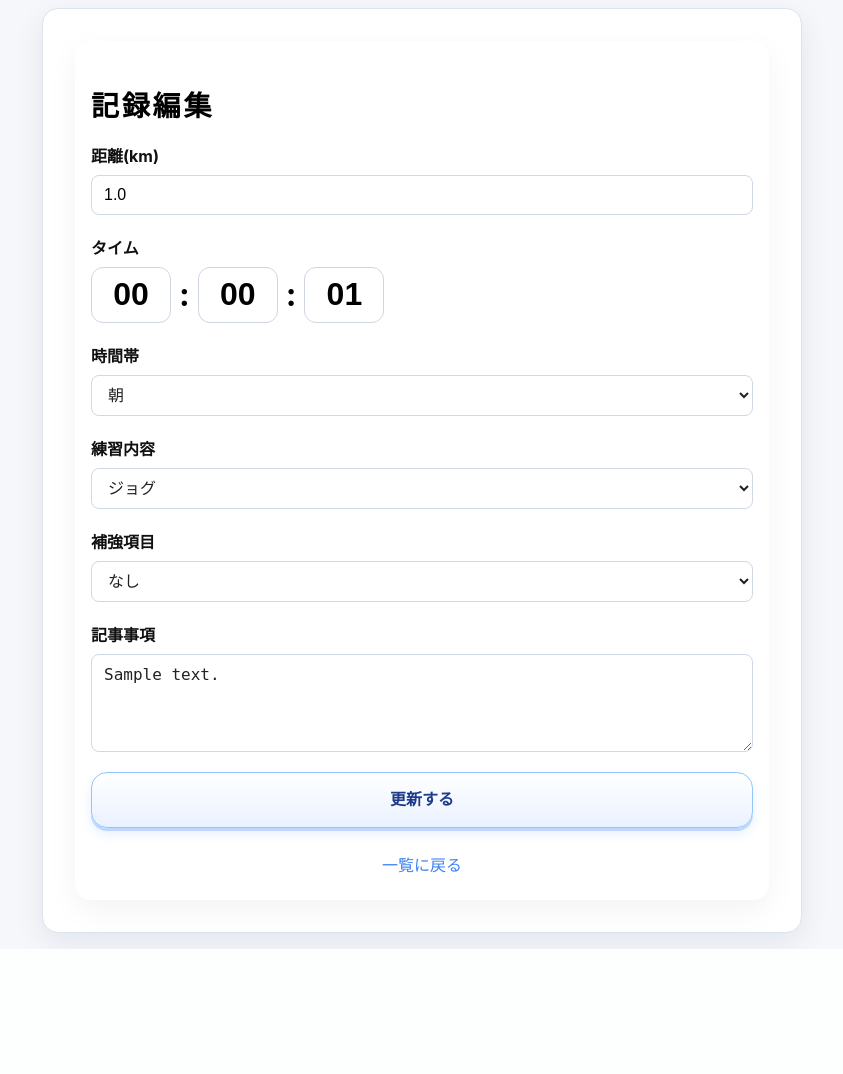
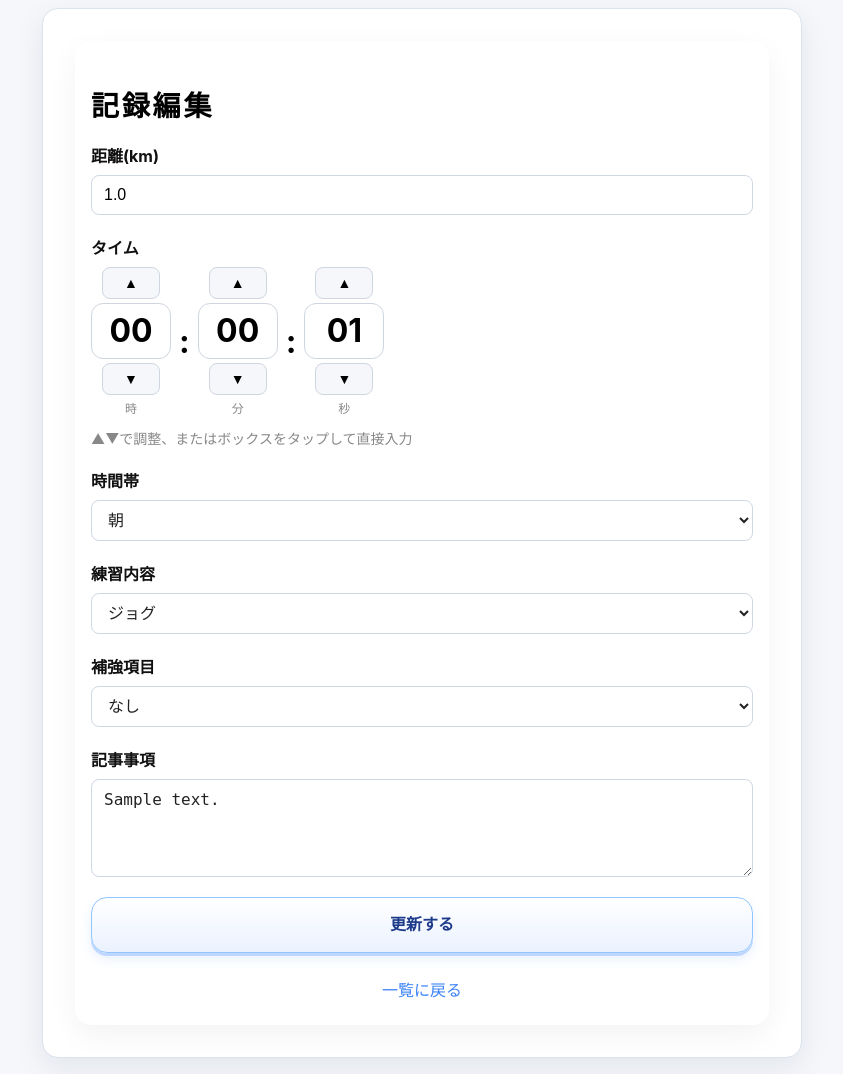
Before and after one commit to masakazu-2518/running-story-app, a Flask app: page /edit/1 in a window 1280 px wide. Shown: the whole page, without its empty margins (218-1061 px from the left). Before the commit the page ends 949 px from the top, so only its background shows below. Run offline with Flask 3, Linux system fonts and the light colour scheme; tables that the repository leaves empty hold one stand-in row (values such as "Sample post").

Commit message:
編集ページ修正

```diff
--- a/static/script.js
+++ b/static/script.js
@@ -133,6 +133,14 @@ function updateDisp() {
     document.getElementById('mDisp').textContent = pad(timeVals.m);
     document.getElementById('sDisp').textContent = pad(timeVals.s);
 }
+document.addEventListener("DOMContentLoaded", () => {
+    const hEl = document.getElementById('hDisp');
+    const mEl = document.getElementById('mDisp');
+    const sEl = document.getElementById('sDisp');
+    if (hEl) timeVals.h = parseInt(hEl.textContent) || 0;
+    if (mEl) timeVals.m = parseInt(mEl.textContent) || 0;
+    if (sEl) timeVals.s = parseInt(sEl.textContent) || 0;
+});
 
 function step(type, delta) {
     timeVals[type] = Math.min(Math.max(0, timeVals[type] + delta), timeMax[type]);
@@ -142,6 +150,7 @@ function step(type, delta) {
 // ボックスをタップしたら直接入力できるようにする
 ['h', 'm', 's'].forEach(type => {
     const el = document.getElementById(type + 'Disp');
+    if (!el) return;
     el.addEventListener('click', () => {
         const input = prompt(
             type === 'h' ? '時間を入力 (0-23)' :
--- a/static/style.css
+++ b/static/style.css
@@ -862,6 +862,7 @@ textarea.form_input {
 .time-colon {
     font-size: 32px;
     font-weight: 700;
+    align-self: center;
 }
 
 /* result画面 */
--- a/templates/edit.html
+++ b/templates/edit.html
@@ -21,25 +21,30 @@
                 </div>
                 <div class="form_group">
                     <label class="form__label">タイム</label>
-
                     <div class="time-wrap">
-
-                        <input class="time-box" type="text" id="hour" inputmode="numeric" maxlength="2" placeholder="00"
-                            value="{{ time_text.split(':')[0] }}">
-
+                        <div style="display:flex; flex-direction:column; align-items:center; gap:4px;">
+                            <button type="button" class="drum-btn" onclick="step('h',1)">▲</button>
+                            <div class="time-box" id="hDisp">{{ time_text.split(':')[0] }}</div>
+                            <button type="button" class="drum-btn" onclick="step('h',-1)">▼</button>
+                            <span class="time-unit">時</span>
+                        </div>
                         <span class="time-colon">:</span>
-
-                        <input class="time-box" type="text" id="minute" inputmode="numeric" maxlength="2"
-                            placeholder="00" value="{{ time_text.split(':')[1] }}">
-
+                        <div style="display:flex; flex-direction:column; align-items:center; gap:4px;">
+                            <button type="button" class="drum-btn" onclick="step('m',1)">▲</button>
+                            <div class="time-box" id="mDisp">{{ time_text.split(':')[1] }}</div>
+                            <button type="button" class="drum-btn" onclick="step('m',-1)">▼</button>
+                            <span class="time-unit">分</span>
+                        </div>
                         <span class="time-colon">:</span>
-
-                        <input class="time-box" type="text" id="second" inputmode="numeric" maxlength="2"
-                            placeholder="00" value="{{ time_text.split(':')[2] }}">
-
-                        <input type="hidden" id="time" name="time">
-
+                        <div style="display:flex; flex-direction:column; align-items:center; gap:4px;">
+                            <button type="button" class="drum-btn" onclick="step('s',1)">▲</button>
+                            <div class="time-box" id="sDisp">{{ time_text.split(':')[2] }}</div>
+                            <button type="button" class="drum-btn" onclick="step('s',-1)">▼</button>
+                            <span class="time-unit">秒</span>
+                        </div>
                     </div>
+                    <input type="hidden" id="time" name="time">
+                    <small class="time-note">▲▼で調整、またはボックスをタップして直接入力</small>
                 </div>
 
                 <div class="form_group">
```
